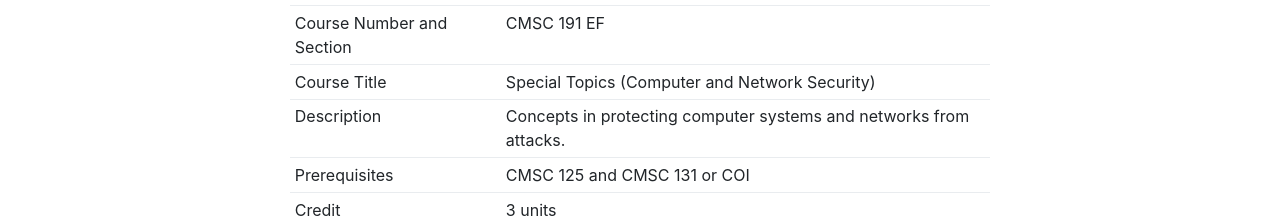
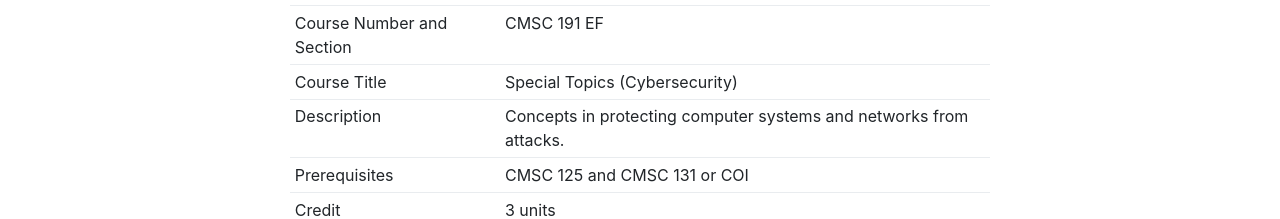
Before and after one commit to srg-ics-uplb/cmsc191cnsec, a plain HTML site: page 2021-2/index.html in a window 1280 px wide. Shown: the part 581-800 px from the top of the page. Drawn offline with Linux system fonts and the light colour scheme.

Commit message:
chore: change to cybersecurity instead of cnsec)

```diff
--- a/2021-2/index.html
+++ b/2021-2/index.html
@@ -76,7 +76,7 @@
                         </tr>
                         <tr>
                            <td>Course Title</td>
-                           <td>Special Topics (Computer and Network Security)</td>
+                           <td>Special Topics (Cybersecurity)</td>
                         </tr>
                         <tr>
                            <td>Description</td>
```
